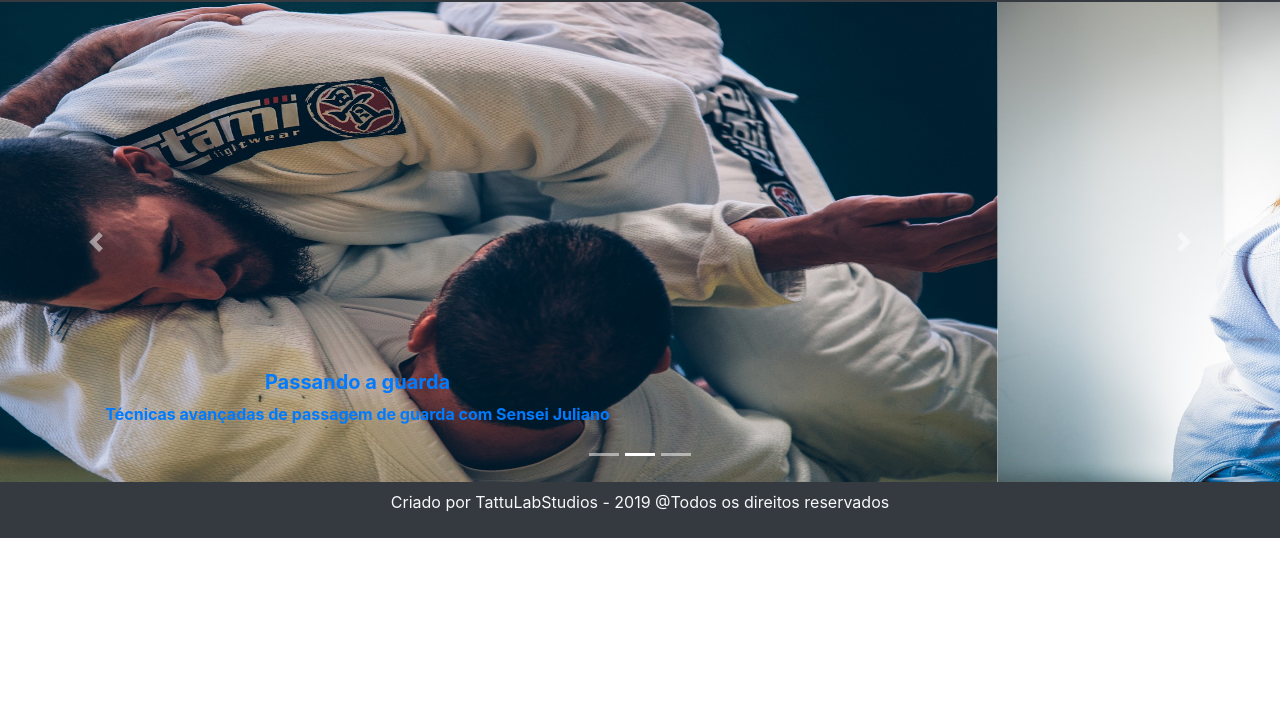
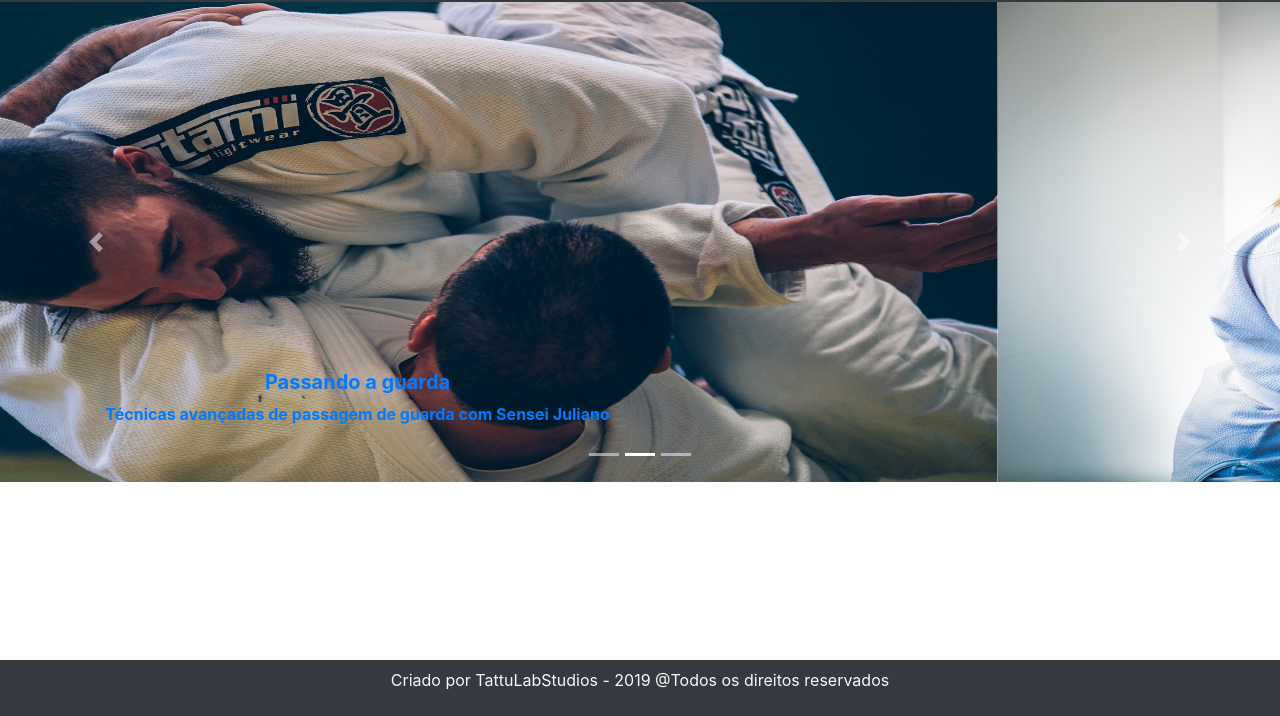
Before and after one commit to tattudc/mybelt, a plain HTML site: page index.html in a window 1280 px wide. Shown: the part 84-800 px from the top of the page. Drawn offline with nearby package versions, Linux system fonts and the light colour scheme.

Commit message:
Ajeitando bottom

```diff
--- a/index.html
+++ b/index.html
@@ -74,7 +74,7 @@
 
     </main>
 
-    <footer class="bg-dark text-light container-fluid mt-auto p-2 text-center">
+    <footer class="fixed-bottom bg-dark text-light container-fluid mt-auto p-2 text-center">
         <p class="align-text-bottom">Criado por TattuLabStudios - 2019 @Todos os direitos reservados</p>
     </footer>
 </body>
```
